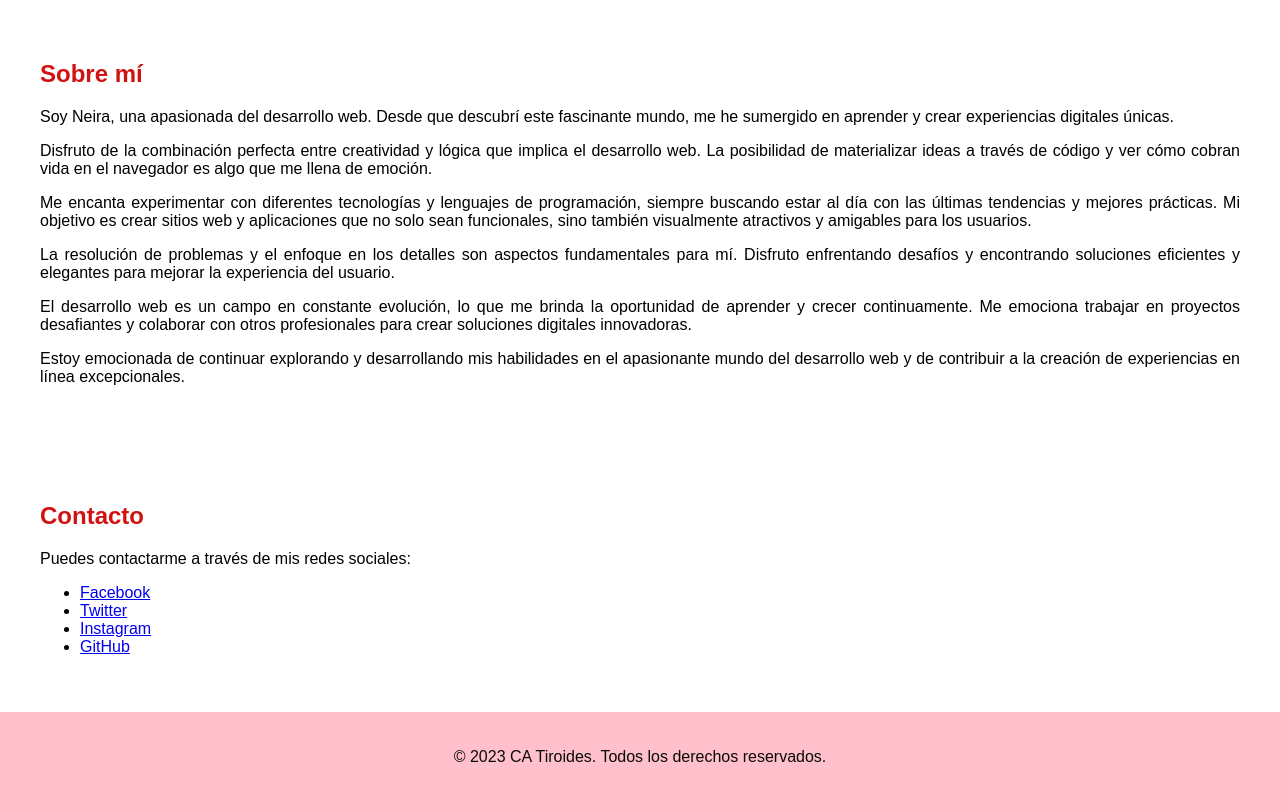
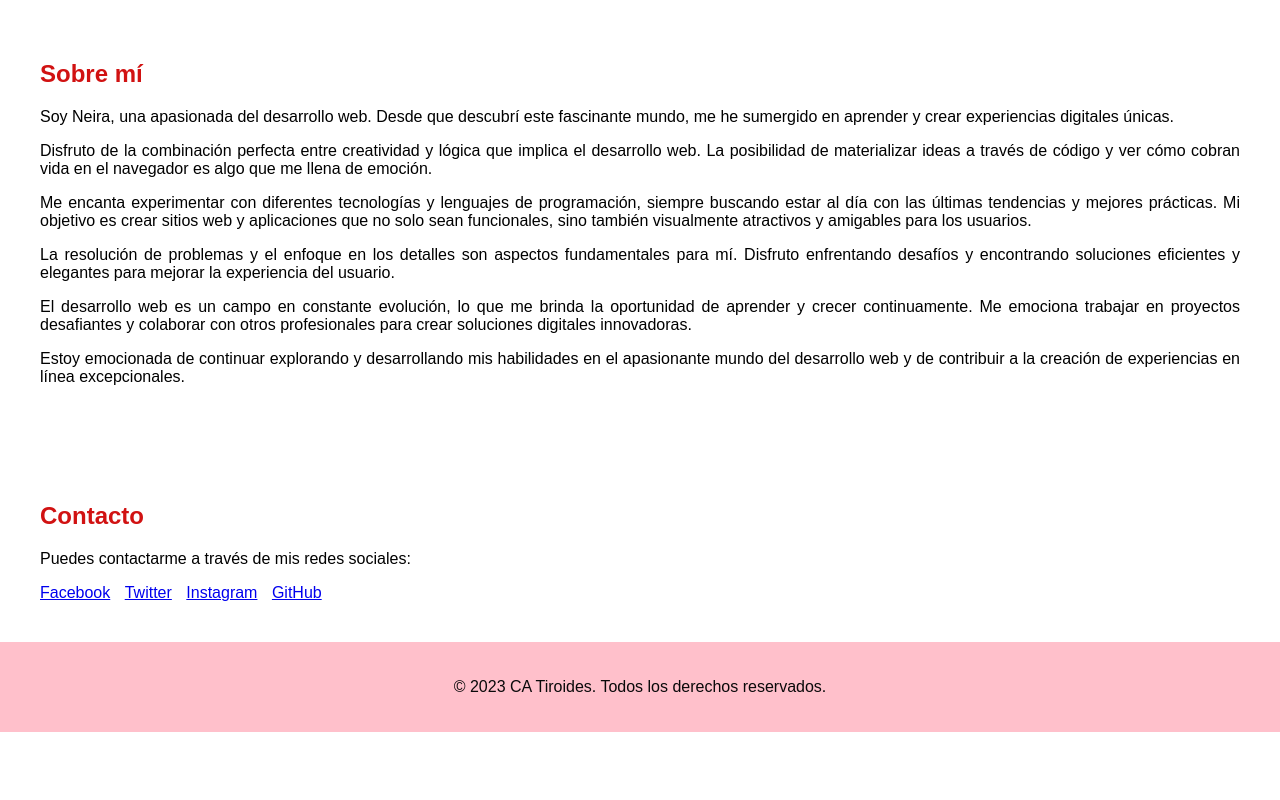
Before and after one commit to necastromoreno/cancer-de-tiroide, a plain HTML site: page index.html in a window 1280 px wide. Shown: the part 3320-4120 px from the top of the page. After the commit the page ends 4052 px from the top, so only its background shows below. Drawn offline with nearby package versions, Linux system fonts and the light colour scheme.

Commit message:
Update index.html

```diff
--- a/index.html
+++ b/index.html
@@ -78,6 +78,16 @@
             width: 300px;
             margin: 0 auto;
         }
+        ul.redes-sociales {
+            list-style-type: none;
+            padding: 0;
+            margin: 0;
+        }
+        ul.redes-sociales li {
+            display: inline;
+            margin-right: 10px;
+        }
+
     </style>
 </head>
 
```
